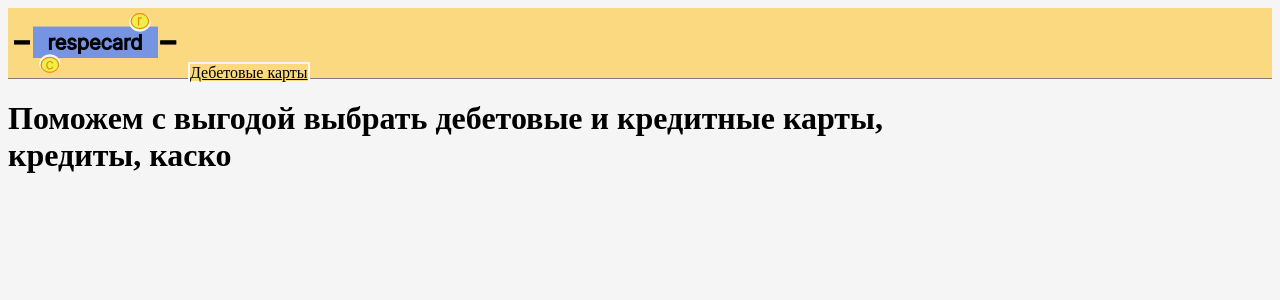
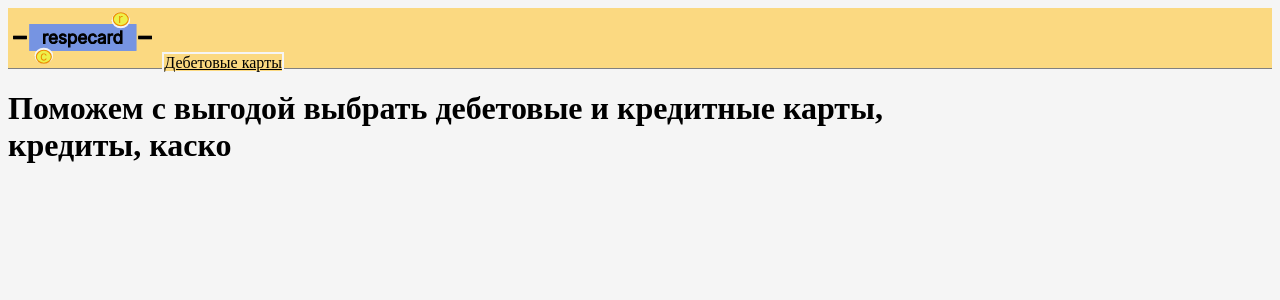
Before and after one commit to KarimKamaletdinov/respecard, a Next.js app: page / in a window 1280 px wide. Shown: the top 300 px of the page. Built offline with nearby package versions, Linux system fonts and the light colour scheme.

Commit message:
fixed header

```diff
--- a/styles/grid-mobile.css
+++ b/styles/grid-mobile.css
@@ -1,4 +1,10 @@
 @media screen and (max-width: 800px) {
+    header {
+        width: 100%;
+        top: 0;
+        position: sticky;
+    }
+
     main {
         padding: 10px;
     }
--- a/styles/grid.css
+++ b/styles/grid.css
@@ -1,9 +1,12 @@
 @media screen and (min-width: 800px) {
+    header {
+        height: 60px;
+        width: 100%;
+        top: 0;
+        position: sticky;
+    }
     main {
         width: 70%;
-    }
-    header {
-        height: 70px;
     }
     .icard {
         margin: 20px auto;
```
